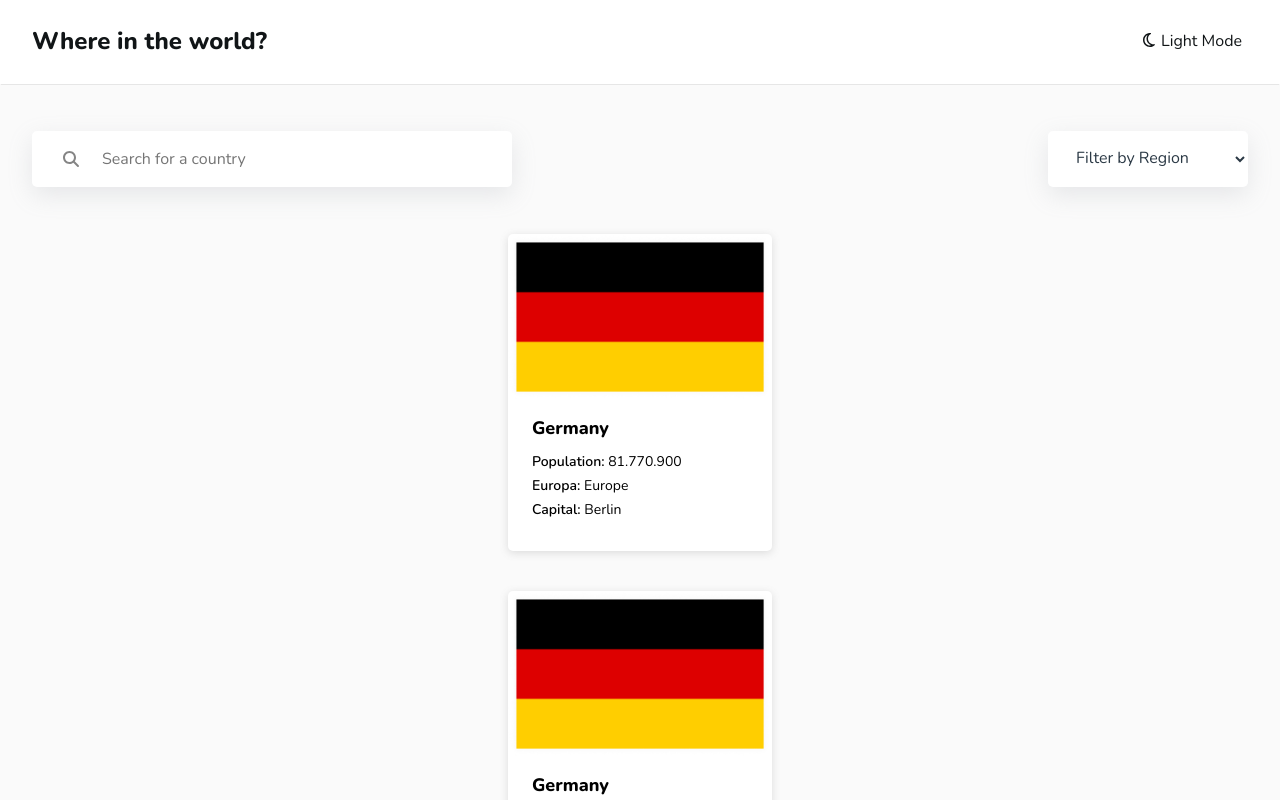
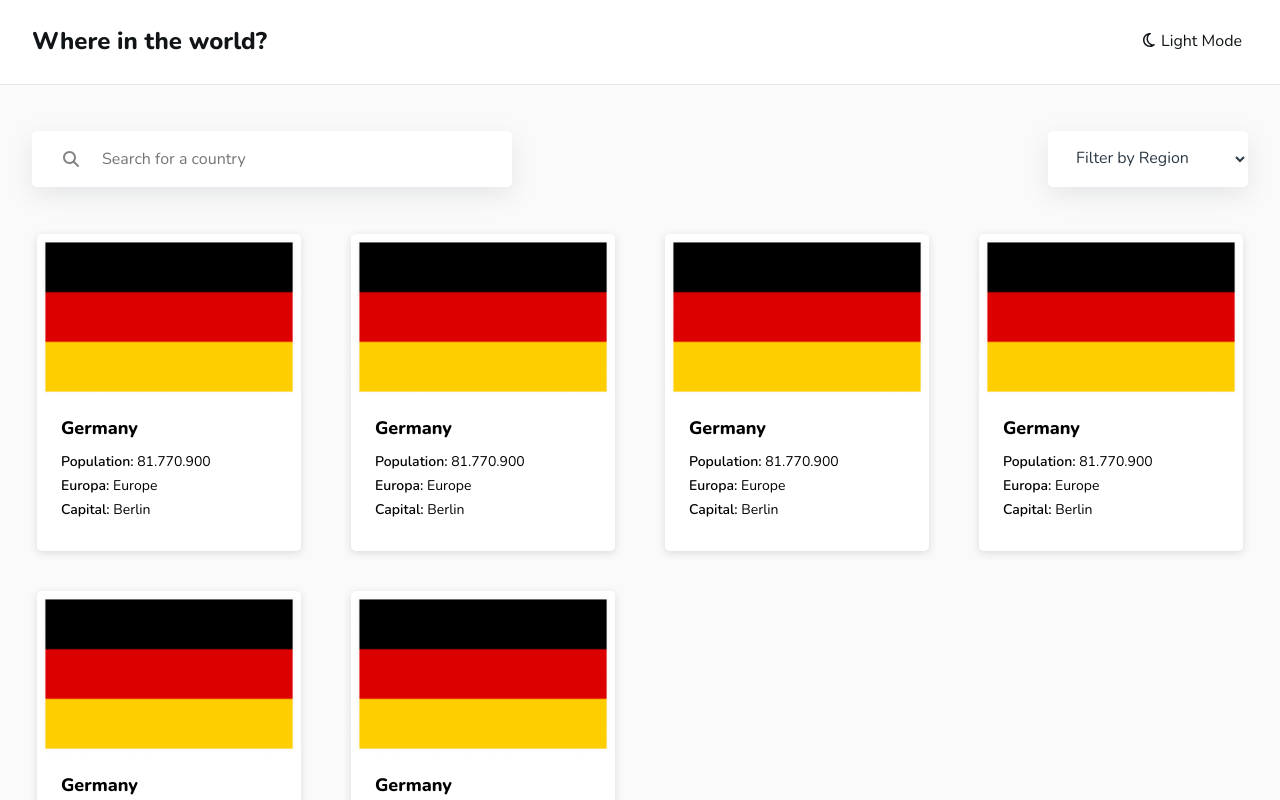
Before and after one commit to SuaferoanTJK/Countries_API, a React (Vite) app: page / in a window 1280 px wide. Shown: the top 800 px of the page. Built offline with nearby package versions, Linux system fonts and the light colour scheme.

Commit message:
card grid finished

```diff
--- a/src/assets/styles/base/_mixins.scss
+++ b/src/assets/styles/base/_mixins.scss
@@ -1,22 +1,27 @@
-@use 'variables' as v;
+@use "variables" as v;
 
-@mixin mobile{
-    @media (min-width:v.$mobile) {
+@mixin tabletMed {
+  @media (min-width: v.$tabletMed) {
     @content;
   }
 }
-@mixin tablet{
-    @media (min-width:v.$tablet) {
+@mixin tablet {
+  @media (min-width: v.$tablet) {
     @content;
   }
 }
-@mixin desktop{
-    @media (min-width:v.$desktop) {
+@mixin desktopMed {
+  @media (min-width: v.$desktopMed) {
     @content;
   }
 }
-@mixin grid($columnas, $espaciado){
+@mixin desktopBig {
+  @media (min-width: v.$desktopBig) {
+    @content;
+  }
+}
+@mixin grid($columnas, $espaciado) {
   display: grid;
-    grid-template-columns: repeat($columnas,1fr);
+  grid-template-columns: repeat($columnas, 1fr);
   gap: $espaciado;
 }
--- a/src/assets/styles/base/_variables.scss
+++ b/src/assets/styles/base/_variables.scss
@@ -1,13 +1,13 @@
 // Fuentes
-$fuentePrincipal:'Nunito', sans-serif;
+$fuentePrincipal: "Nunito", sans-serif;
 
 // Media Queries
-$mobile: 480px;
-$tablet:768px;
-$desktop: 1024px;
-
+$tabletMed: 480px;
+$tablet: 768px;
+$desktopBig: 1440px;
+$desktopMed: 1024px;
 // Colores
-$darkblueDM:hsl(209, 23%, 22%);
+$darkblueDM: hsl(209, 23%, 22%);
 $backgroundDM: hsl(207, 26%, 17%);
 $verydarkblueLM: hsl(200, 15%, 8%);
 $darkgreyLM: hsl(0, 0%, 52%);
--- a/src/assets/styles/components/_cards.scss
+++ b/src/assets/styles/components/_cards.scss
@@ -2,7 +2,8 @@
 @use "../base/mixins" as m;
 
 .card {
-  width: 26.4rem;
+  max-width: 26.4rem;
+  width: 100%;
   background-color: v.$white;
   border-radius: 0.5rem;
   box-shadow: rgba(99, 99, 99, 0.2) 0px 2px 8px 0px;
--- a/src/assets/styles/components/_header.scss
+++ b/src/assets/styles/components/_header.scss
@@ -14,7 +14,7 @@
   padding: 2.8rem 0;
   text-align: center;
   box-shadow: v.$darkgreyLM 0px 1px 1px -1px;
-  @include m.mobile {
+  @include m.tabletMed {
     &-container {
       display: flex;
       justify-content: space-between;
@@ -28,7 +28,7 @@
   }
   &-mode {
     padding-top: 1.5rem;
-    @include m.mobile {
+    @include m.tabletMed {
       padding-top: unset;
     }
     &:hover {
--- a/src/assets/styles/pages/_home.scss
+++ b/src/assets/styles/pages/_home.scss
@@ -29,5 +29,17 @@
   &_container {
     @include m.grid(1, 4rem);
     justify-items: center;
+    @include m.tabletMed {
+      @include m.grid(2, 4rem);
+    }
+    @include m.tablet {
+      @include m.grid(3, 4rem);
+    }
+    @include m.desktopMed {
+      @include m.grid(4, 4rem);
+    }
+    @include m.desktopBig {
+      @include m.grid(5, 4rem);
+    }
   }
 }
```
Lines whose indentation alone changed are shown as unchanged.
